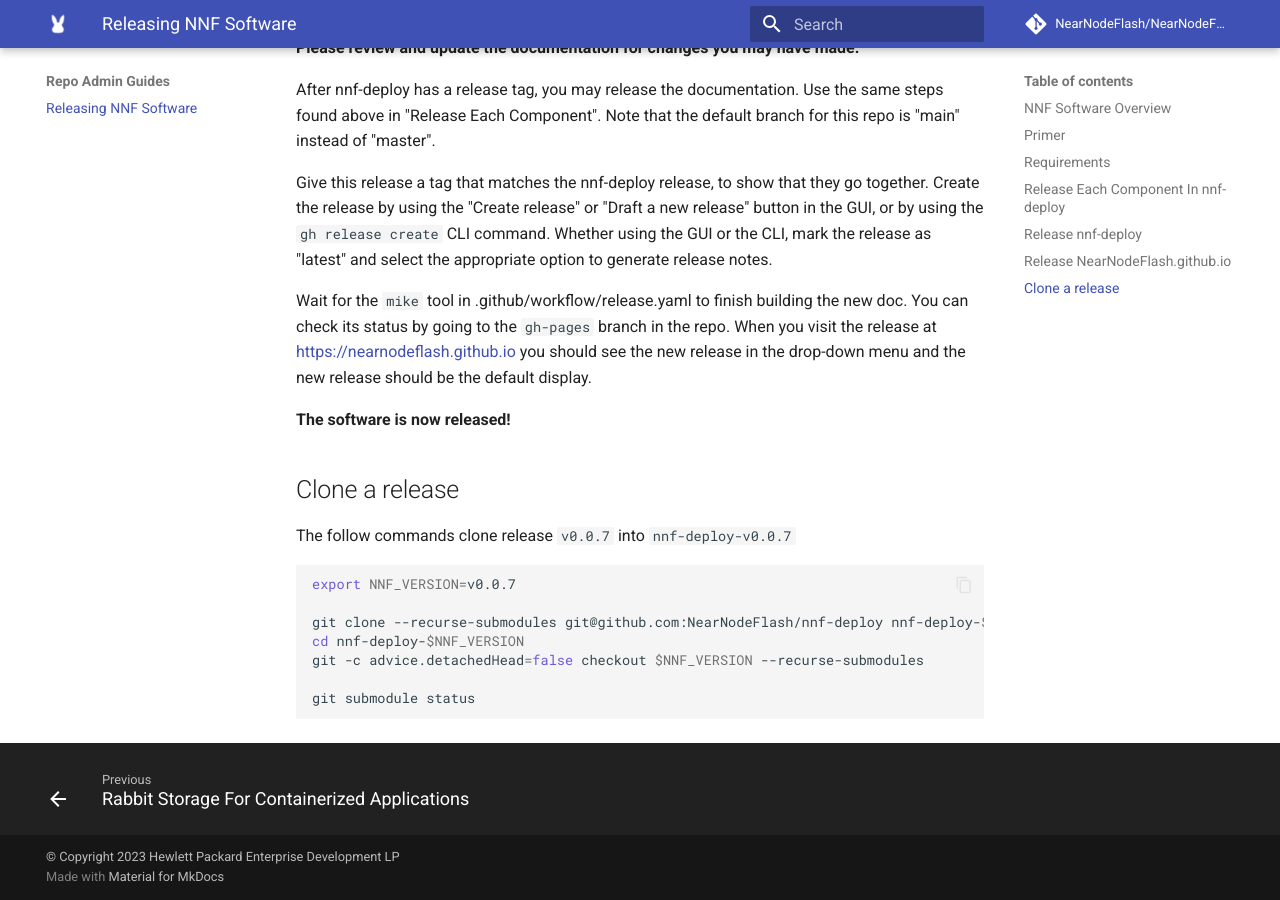
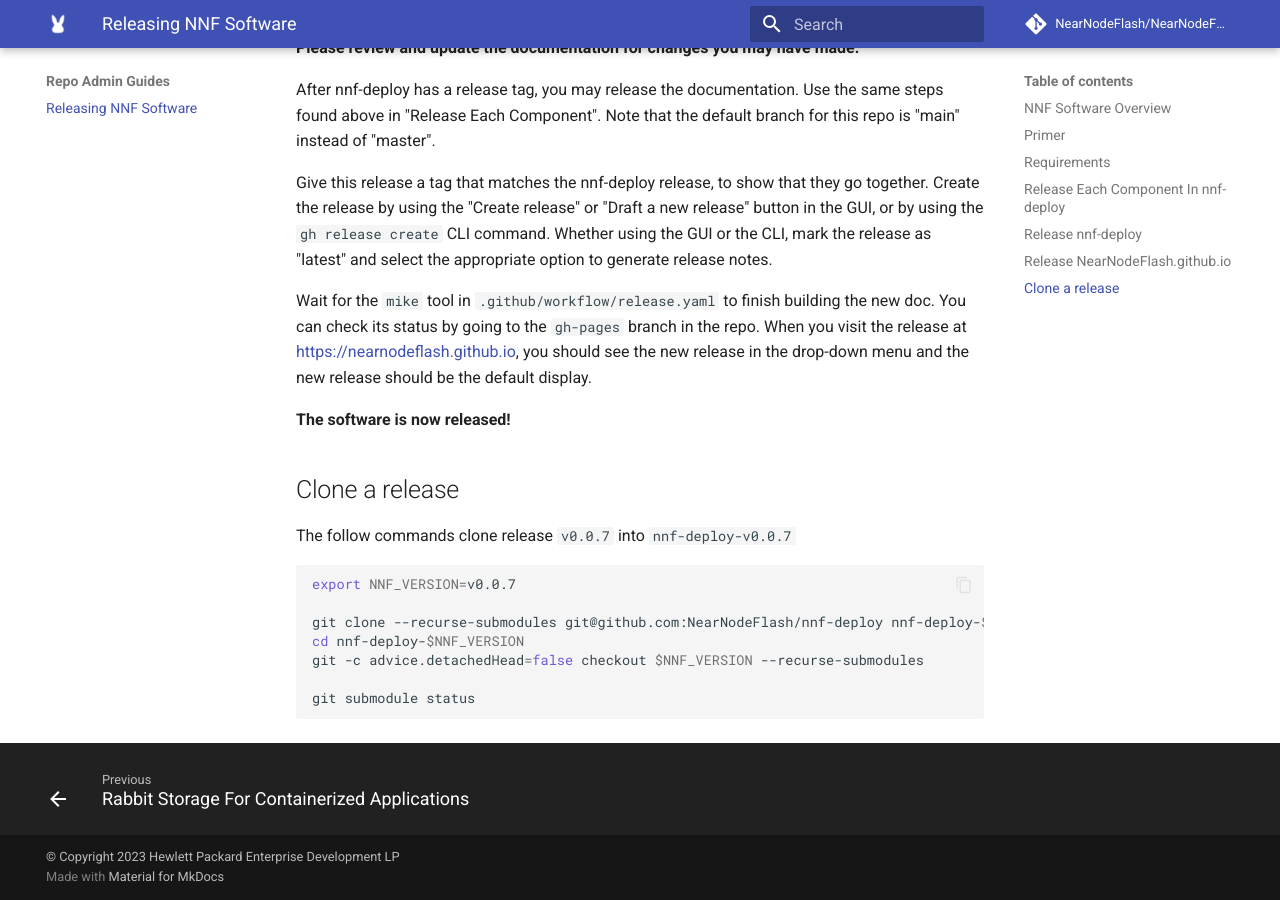
Before and after one commit to NearNodeFlash/NearNodeFlash.github.io, an MkDocs documentation site: the page built from docs/repo-guides/release-nnf-sw/readme.md, in a window 1280 px wide and 900 px high, scrolled down 4467 px. Built offline with MkDocs 1.6.1 and Material for MkDocs 9.7.7, drawn with Linux system fonts in a browser that asks for light colours; comment, search, counter and statistics services are not loaded; the version menu is left out.

```diff
--- a/docs/repo-guides/release-nnf-sw/readme.md
+++ b/docs/repo-guides/release-nnf-sw/readme.md
@@ -191,7 +191,7 @@ After nnf-deploy has a release tag, you may release the documentation. Use the s
 
 Give this release a tag that matches the nnf-deploy release, to show that they go together. Create the release by using the "Create release" or "Draft a new release" button in the GUI, or by using the `gh release create` CLI command. Whether using the GUI or the CLI, mark the release as "latest" and select the appropriate option to generate release notes.
 
-Wait for the `mike` tool in .github/workflow/release.yaml to finish building the new doc. You can check its status by going to the `gh-pages` branch in the repo. When you visit the release at [https://nearnodeflash.github.io](https://nearnodeflash.github.io) you should see the new release in the drop-down menu and the new release should be the default display.
+Wait for the `mike` tool in `.github/workflow/release.yaml` to finish building the new doc. You can check its status by going to the `gh-pages` branch in the repo. When you visit the release at [https://nearnodeflash.github.io](https://nearnodeflash.github.io), you should see the new release in the drop-down menu and the new release should be the default display.
 
 **The software is now released!**
 
```
